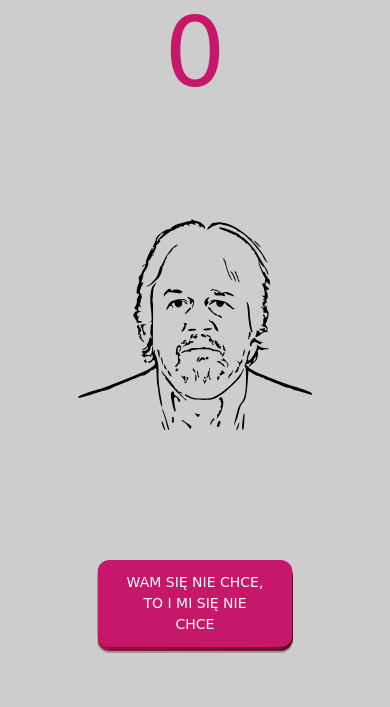
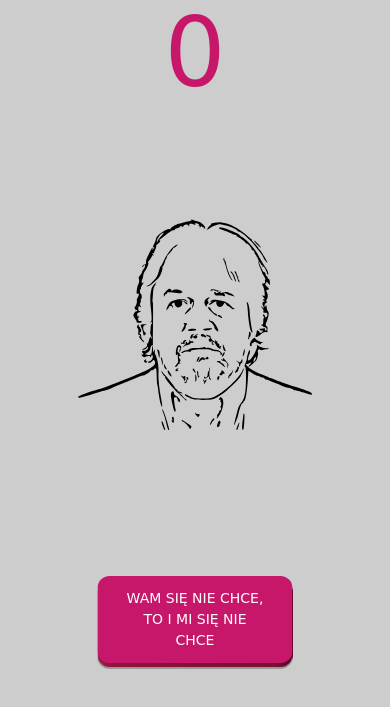
Before and after one commit to zoratez/clicker, a plain HTML site: page index.html in a window 390 px wide. Shown: the part 109-816 px from the top of the page. Drawn offline with nearby package versions, Linux system fonts and the light colour scheme; a web font is replaced by a local one.

Commit message:
Update style.css

```diff
--- a/style.css
+++ b/style.css
@@ -225,6 +225,6 @@ img:active {
 
 	.button-82-pushable {
 		position: absolute;
-		bottom: 10%;
+		bottom: 8%;
 	}
 }
```
